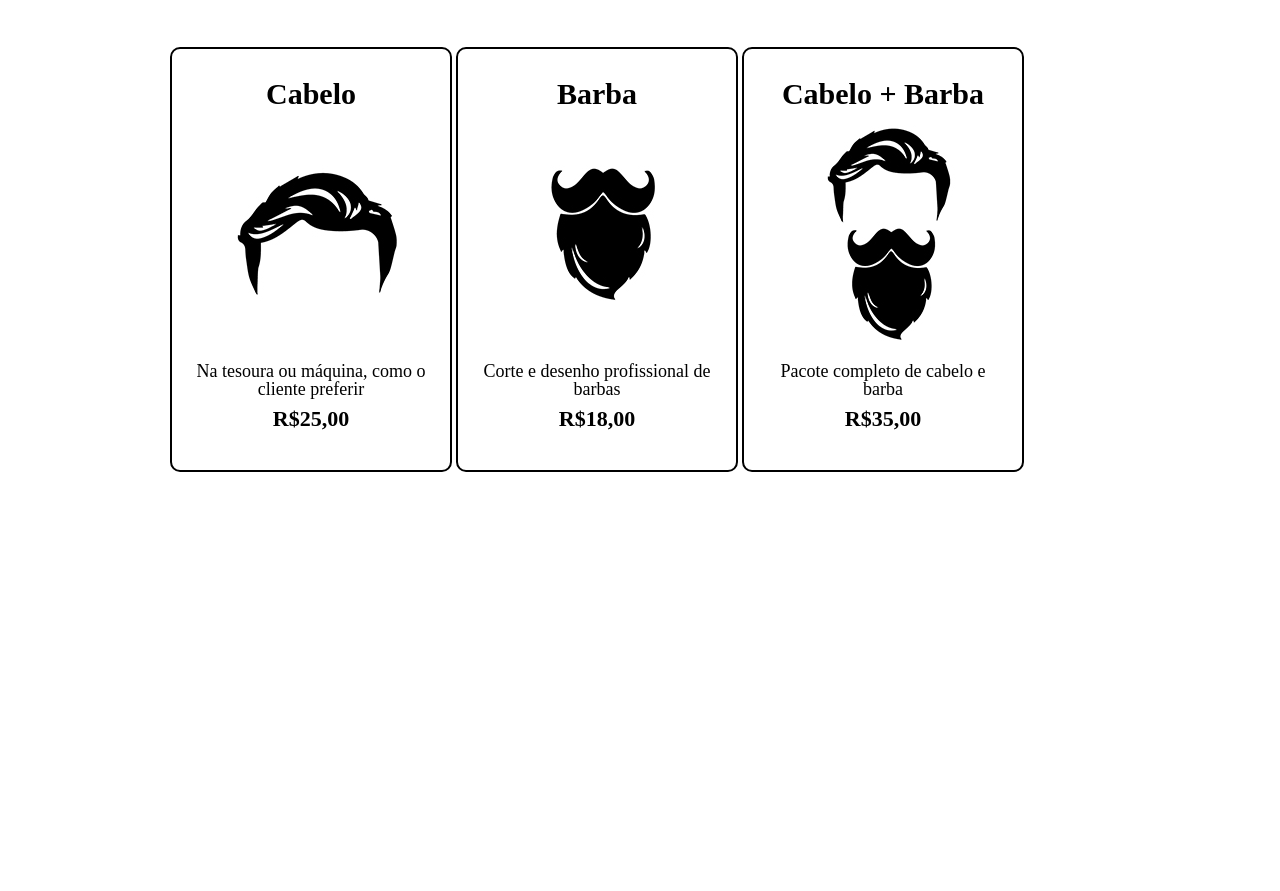
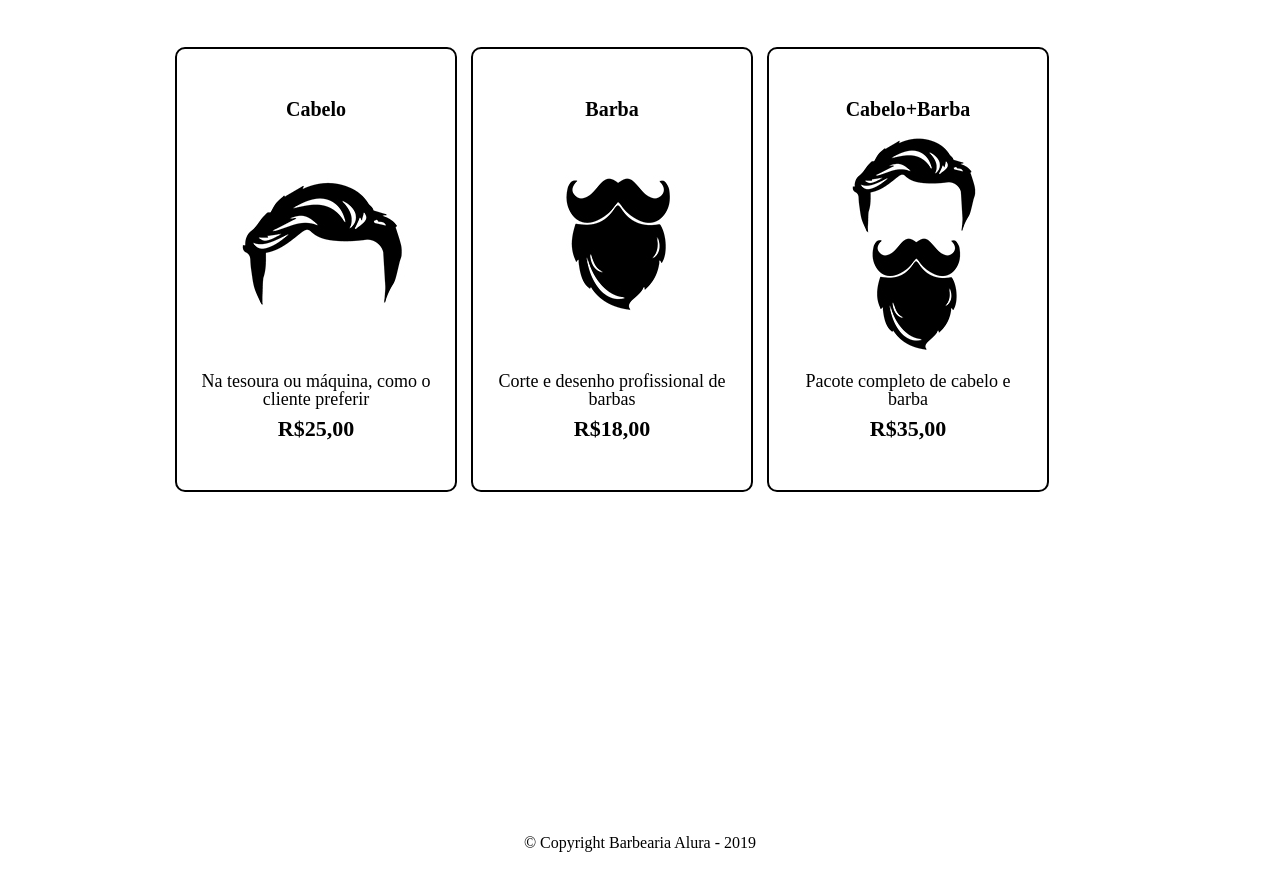
Before and after one commit to NotPietro/Barbearia-aula-2, a plain HTML site: page produtos.html in a window 1280 px wide. Shown: the part 256-1147 px from the top of the page. Before the commit the page ends 800 px from the top, so only its background shows below. Drawn offline with Linux system fonts and the light colour scheme.

Commit message:
Add files via upload

```diff
--- a/produtos.css
+++ b/produtos.css
@@ -1,6 +1,5 @@
 header{
     background: #a0a0a0
-
 }
 nav li{
     display: inline;
@@ -15,7 +14,8 @@ nav a{
 
 }
 nav a:hover{
-    color: greenyellow;
+    color: rgb(127, 47, 255);
+    text-decoration: underline;
 }
 nav{
     position: absolute;
@@ -28,8 +28,9 @@ nav{
     width: 30%;
     vertical-align: top;
     /*background: gray;*/
+    margin: 0 5px;
+    padding: 50px 20px;
     box-sizing: border-box;
-    padding: 30px 20px;
     border: 2px solid black;
     border-radius: 10px;
 }
@@ -44,15 +45,33 @@ nav{
     margin: 0 auto;
 }
 .produtos h2{
-    font-size: 30px;
+    font-size: 20px;
     font-weight: bold;
 }
 .produto-preco{
     font-size: 22px;
     font-weight: bold;
-    margin: 10px 0;
+    margin: 10px 0 0;
 }
 .produto-descricao{
     font-size: 18px;
-
 }
+.produtos li:hover{
+    border-color: rgb(132, 0, 255);
+    background-color: rgb(221, 221, 221);
+}
+.produtos li:active{
+    border-color: rgb(214, 11, 11)blue green rgb(255, 174, 0);
+}
+.produtos li:hover h2{
+    font-size: 30px;
+}
+footer{
+    text-align: center;
+    background: url("logo-branco.png");
+    padding: 40px 0;
+}
+.copyright {
+    color: blueviolet;
+    font-size: 13px;
+}
--- a/produtos.html
+++ b/produtos.html
@@ -42,11 +42,15 @@
 	 </li>
 
 	 <li>
-		<h2>Cabelo + Barba</h2>
+		<h2>Cabelo+Barba</h2>
 		<img src="cabelo+barba.jpg">
 		<p class="produto-descricao">Pacote completo de cabelo e barba</p>
 		<p class="produto-preco">R$35,00</p>
 	 </li>
-
+	 </ul>
+    <footer>
+		<img src="logo-branco.png">
+		<p class="Copyright">&copy; Copyright Barbearia Alura - 2019</p>
+	</footer>
      </body>
  </html>
```
